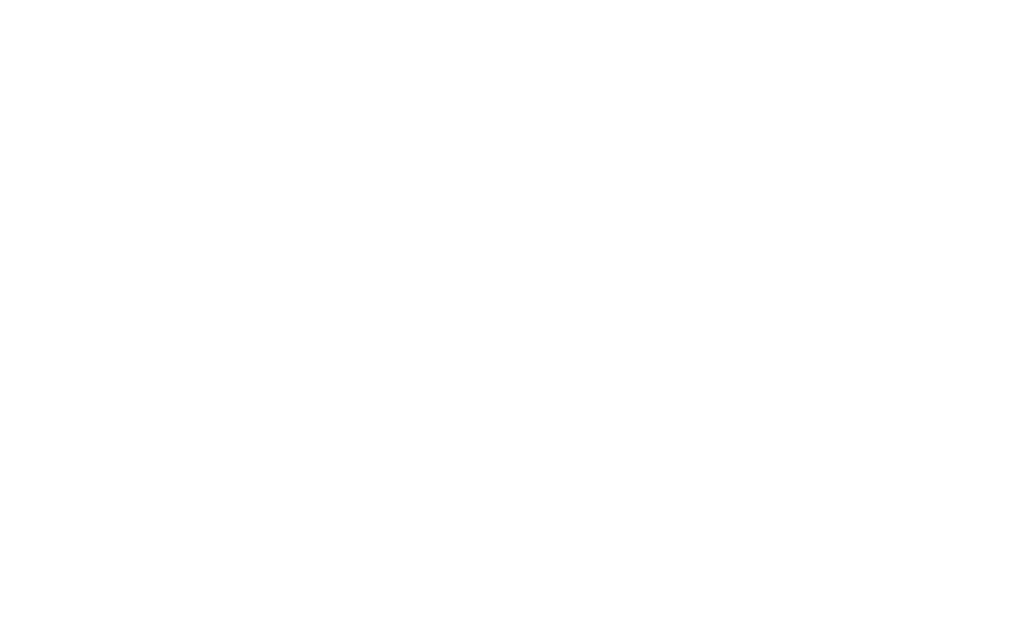
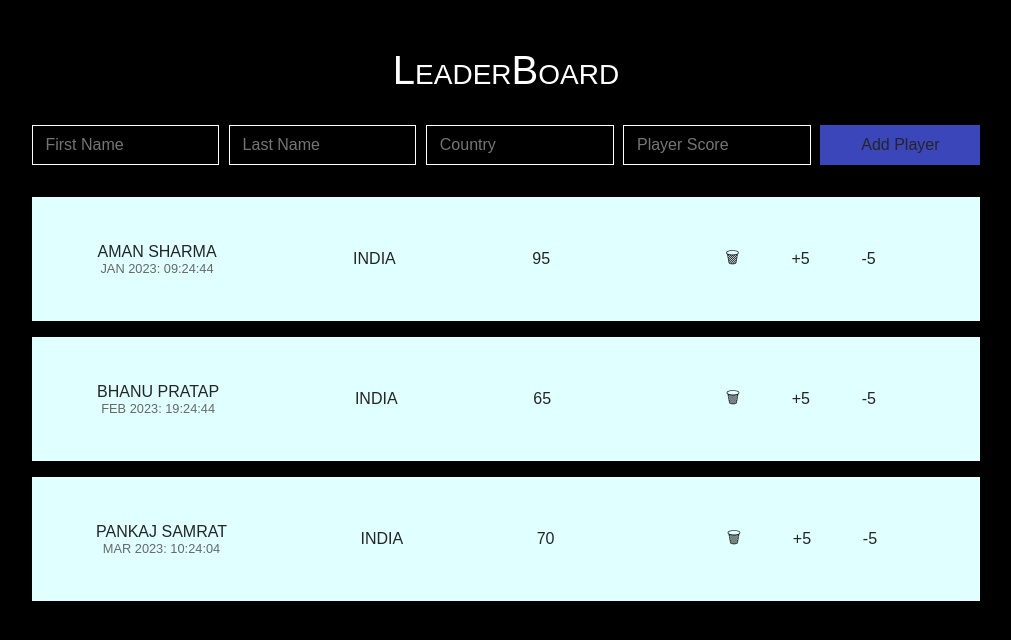
Before and after one commit to Asharma070320/Js_LeaderBoard, a plain HTML site: page index.html in a window 1280 px wide. Shown: the whole page, without its empty margins (134-1145 px from the left). Drawn offline with Linux system fonts and the light colour scheme.

Commit message:
LeaderBoard

```diff
--- a/index.html
+++ b/index.html
@@ -3,9 +3,65 @@
 <head>
     <meta charset="UTF-8">
     <meta name="viewport" content="width=device-width, initial-scale=1.0">
-    <title>Document</title>
+    <title>LeaderBoard</title>
+    <link rel="stylesheet" href="./style.css">
 </head>
 <body>
+    <main>
+        <h1 class="main_title" style="color: white;">LeaderBoard</h1>
+        <form class="main_form">
+            <input type="text" placeholder="First Name">
+            <input type="text" placeholder="Last Name">
+            <input type="text" placeholder="Country">
+            <input type="number" placeholder="Player Score">
+            <button class="main_form-submit-btn">Add Player</button>
+        </form>
+        <p class="main_error-prompter">All fields are required</p>
 
+        <div class="main_scoreboard-wrapper">
+            <div class="main_scoreboard">
+                <div>
+                    <p class="main_player-name">Aman Sharma</p>
+                    <p class="main_time-stamp">Jan 2023: 09:24:44</p>
+                </div>
+                <p class="main_player-country">India</p>
+                <p class="main_player-score">95</p>
+                <div class="main_scoreboard-btn-container">
+                    <button>&#x1f5d1;</button>
+                    <button>+5</button>
+                    <button>-5</button>
+                </div>
+            </div>
+
+            <div class="main_scoreboard">
+                <div>
+                    <p class="main_player-name">Bhanu Pratap</p>
+                    <p class="main_time-stamp">Feb 2023: 19:24:44</p>
+                </div>
+                <p class="main_player-country">India</p>
+                <p class="main_player-score">65</p>
+                <div class="main_scoreboard-btn-container">
+                    <button>&#x1f5d1;</button>
+                    <button>+5</button>
+                    <button>-5</button>
+                </div>
+            </div>
+
+            <div class="main_scoreboard">
+                <div>
+                    <p class="main_player-name">Pankaj Samrat</p>
+                    <p class="main_time-stamp">Mar 2023: 10:24:04</p>
+                </div>
+                <p class="main_player-country">India</p>
+                <p class="main_player-score">70</p>
+                <div class="main_scoreboard-btn-container">
+                    <button>&#x1f5d1;</button>
+                    <button>+5</button>
+                    <button>-5</button>
+                </div>
+            </div>
+        </div>
+    </main>
+    <script src="./script.js"></script>
 </body>
 </html>
--- a/script.js
+++ b/script.js
@@ -0,0 +1,102 @@
+document.querySelector("form").addEventListener("submit", (e)=>{
+    e.preventDefault();
+
+    const firstName = e.target.children[0].value,
+     lastName = e.target.children[1].value,
+     country = e.target.children[2].value,
+     score = e.target.children[3].value;
+     errorPrompter = document.querySelector(".main_error-prompter");
+
+     errorPrompter.style.display = "none";
+
+     if(firstName === '' || lastName === '' || country === '' || score === '')
+     return (errorPrompter.style.display = "block");
+
+     const scoreboardContainer = document.querySelector(".main_scoreboard-wrapper")
+     const scoreboardElement = document.createElement("div");
+
+     scoreboardElement.classList.add("main_scoreboard");
+
+     scoreboardElement.innerHTML = `
+     <div>
+        <p class="main_player-name">${firstName} ${lastName}</p>
+        <p class="main_time-stamp">${generateDateAndTime()}</p>
+    </div>
+    <p class="main_player-country">${country}</p>
+        <p class="main_player-score">${score}</p>
+        <div class="main_scoreboard-btn-container">
+            <button>&#x1f5d1;</button>
+            <button>+5</button>
+            <button>-5</button>
+    </div>
+     `
+     scoreboardContainer.appendChild(scoreboardElement);
+     sortScoreBoard()
+     activateBtnEventListener()
+})
+
+function activateBtnEventListener(){
+    document.querySelectorAll(".main_scoreboard-btn-container").forEach((el)=>{
+        el.addEventListener("click", (e)=>{
+            let textContent = e.target.textContent;
+            console.log(textContent);
+            let scorePlayer = e.target.parentElement.parentElement.children[2];
+            console.log(scorePlayer);
+
+            if(textContent.length > 2) return;
+
+            console.log(e.target.parentElement.parentElement);
+            console.log("hi");
+
+            if(textContent === '🗑')
+            return e.target.parentElement.parentElement.remove();
+
+            scorePlayer.textContent = parseInt(scorePlayer.textContent) + parseInt(textContent);
+
+            sortScoreBoard()
+
+        });
+    });
+}
+
+activateBtnEventListener()
+
+function sortScoreBoard(){
+    let scoreboardContainer = document.querySelector(".main_scoreboard-wrapper");
+
+    let scoreBoards = document.querySelectorAll(".main_scoreboard");
+
+    let elementsInArray = [];
+    scoreBoards.forEach((el)=> elementsInArray.push(el));
+
+    console.log(elementsInArray);
+    let sortedElements = elementsInArray.map((el)=>{
+        return el;
+    })
+    .sort((a,b)=>{
+        let numA = parseInt(a.children[2].textContent),
+        numB = parseInt(b.children[2].textContent)
+
+        if(numA > numB) return -1;
+        if(numA < numB) return 1;
+    });
+
+    sortedElements.forEach((el)=>{
+        scoreboardContainer.append(el);
+    })
+}
+
+function generateDateAndTime(){
+    let dateObject = new Date();
+    // console.log(dateObject);
+    let month = dateObject.toLocaleString("default", {month:"long"})
+    // console.log(month);
+    day = dateObject.getDate(),
+    year = dateObject.getFullYear(),
+    time = dateObject.toLocaleTimeString().slice(0,8);
+    // console.log(time);
+
+    let generateResult = `${month} ${day}: ${year} ${time}`
+
+    return generateResult;
+}
--- a/style.css
+++ b/style.css
@@ -0,0 +1,133 @@
+*{
+    margin: 0;
+    padding: 0;
+}
+
+body{
+    text-align: center;
+    font-family: sans-serif;
+    min-height: 100vh;
+    color: #252525;
+    background: #000000;
+    font-weight: 300;
+    display: grid;
+    justify-content: center;
+    padding: 3em 0;
+}
+
+main{
+    display: flex;
+    align-items: center;
+    flex-direction: column;
+    gap: 2em;
+}
+
+.main_title{
+    font-size: 1.5em;
+    width: 80%;
+    color:rgb(236, 34, 186);
+}
+
+.main_form{
+    display: grid;
+    gap: .6em;
+    justify-items: center;
+}
+
+input{
+    all: unset;
+    padding: .5em .8em;
+    width: 80%;
+    border: 1px solid rgb(255, 255, 255);
+    text-align: start;
+    color: #ffffff;
+}
+
+input:focus{
+    border: 3px solid rgb(141, 141, 141);
+}
+
+.main_error-prompter{
+    color: #64ffa5;
+    font-weight: 700;
+    font-size: 1em;
+    display: none;
+}
+
+button:not(.main_form-submit-btn){
+    all: unset;
+    border-radius: 50%;
+    background: lightcyan;
+    width: 60px;
+    height: 60px;
+    transition: all .5s ease;
+}
+
+.main_form-submit-btn{
+    all: unset;
+    width: 10em;
+    background: rgb(59, 70, 186);
+    padding: .7em 0;
+    transition: all .5s ease;
+}
+
+button:active{
+    transform: scale(.95) translateY(5px);
+    filter: brightness(.9);
+}
+
+.main_scoreboard-wrapper{
+    width: 100%;
+    display: grid;
+    justify-items: center;
+    gap: 1em;
+}
+
+.main_scoreboard{
+    display: grid;
+    justify-items: center;
+    gap: .3em;
+    width: 90%;
+    background: lightcyan;
+    text-transform: uppercase;
+    padding: 1em 0;
+}
+
+.main_player-name{
+    font-weight: 400;
+}
+
+.main_time-stamp{
+    color: #686868;
+    font-size: .8em;
+}
+
+.main_scoreboard-btn-container{
+    margin: 1em;
+    display: flex;
+    gap: .5em;
+}
+
+@media (min-width:35.25em){
+    .main_title{
+        font-size: 2.5rem;
+        font-weight: 500;
+        font-variant: small-caps;
+    }
+
+    .main_form{
+        display: flex;
+    }
+
+    .main_scoreboard{
+        width: 100%;
+        display: flex;
+        align-items: center;
+        justify-content: space-around;
+    }
+
+    input{
+        width: 10em;
+}
+
+}
```
